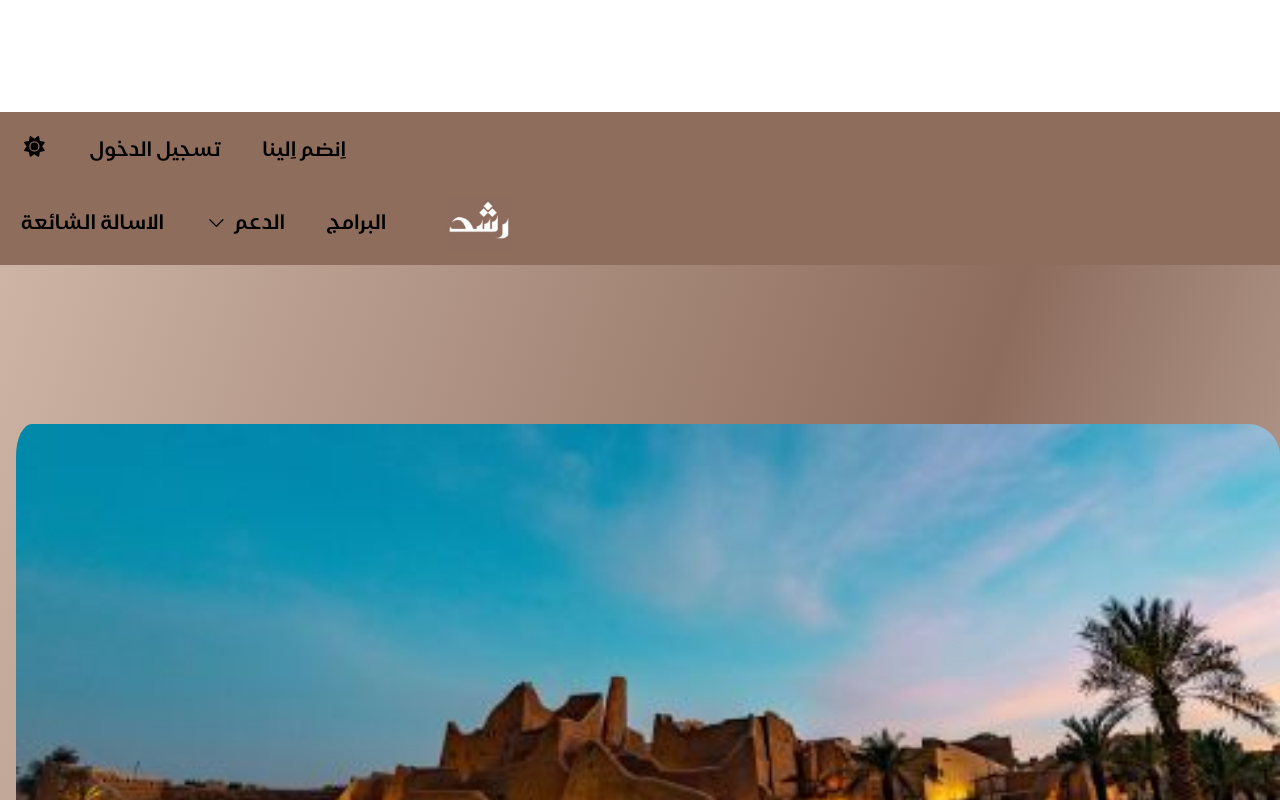
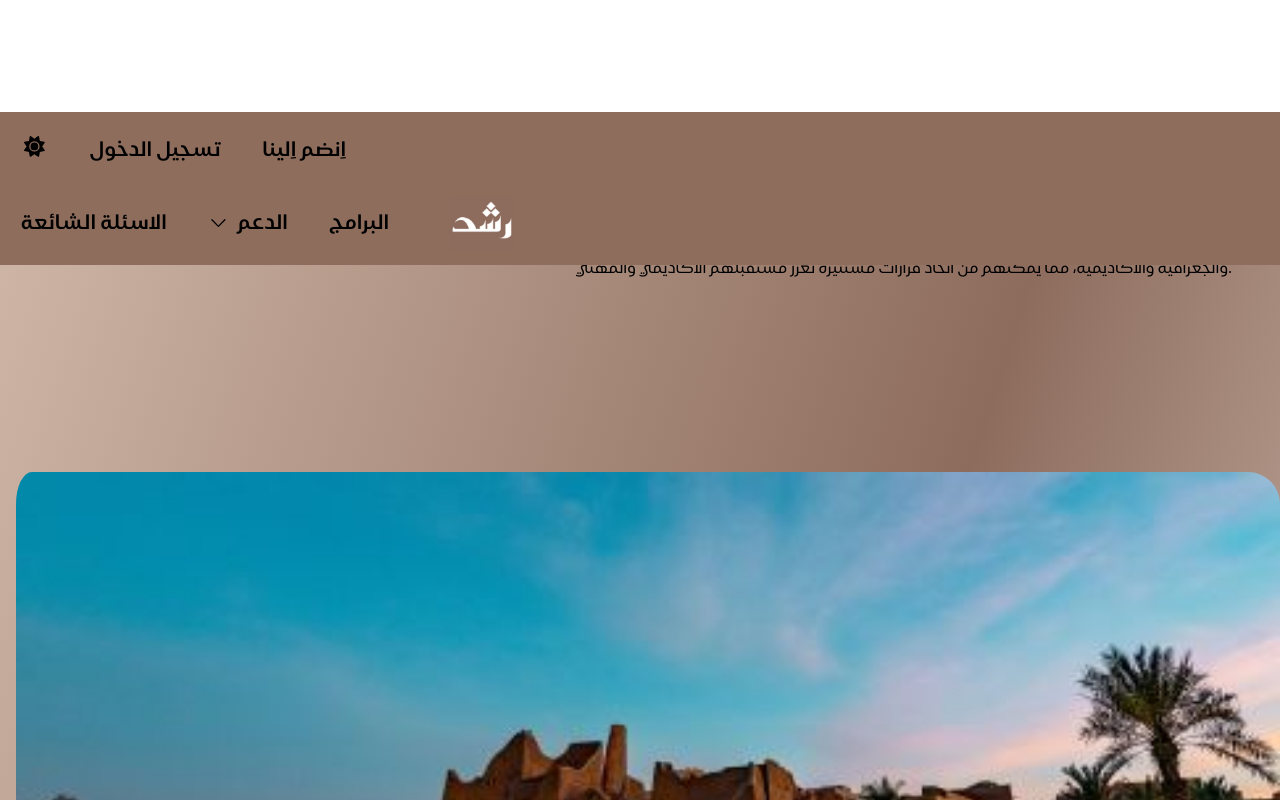
Before and after one commit to Kastarter/Rushd, a React (Vite) app: page / in a window 1280 px wide. Shown: the top 800 px of the page. Built offline with nearby package versions, Linux system fonts and the light colour scheme.

Commit message:
fix bugs in final commit

```diff
--- a/src/component/Hero.jsx
+++ b/src/component/Hero.jsx
@@ -20,12 +20,12 @@ const Hero = () => {
                     initial="hidden"
                     animate="visible"
                      className="pb-15 text-6xl font-thin tracking-tight lg:mt-16
-                    lg:text-8xl" style={{color: "black", paddingLeft: "7rem"}}>ما هو رشد؟</motion.h1>
+                    lg:text-8xl" style={{color: "black", paddingLeft: "7rem", fontSize: "3rem"}}>ما هو رشد؟</motion.h1>
                     <motion.p
                     variants={container(1)}
                     initial="hidden"
                     animate="visible"
-                    style={{marginLeft: "2rem", color: "black", textAlign: "justify", paddingRight: "5rem", marginBottom: "5rem"}}
+                    style={{marginLeft: "2rem", color: "black", textAlign: "right", paddingRight: "3rem", marginBottom: "5rem"}}
                     className="my-2 max-w-xl py-6 font-light">
                     {HERO_CONTENT}
                     </motion.p>
--- a/src/component/Navbar.jsx
+++ b/src/component/Navbar.jsx
@@ -66,7 +66,7 @@ const Navbar = () => {
 	</div>
 
         <div style={{display: "flex"}}>
-          <a href="#" className="links" style={{margin: "1.3rem"}}>الاسالة الشائعة</a>
+          <a href="#" className="links" style={{margin: "1.3rem"}}>الاسئلة الشائعة</a>
           <a href="#" className="links dropdownlist" onClick={toggleDropDown}>
 	    <PiCaretDown style={{marginTop: "0.4rem"}}/> الدعم
 	    <ul id="dropdown" style={{display: "none"}} className="dropdown">
--- a/src/component/NavbarHamburger.jsx
+++ b/src/component/NavbarHamburger.jsx
@@ -46,17 +46,7 @@ const NavbarHamburger = () => {
 	  </li>
 
 	  <li>
-          <a href="#" className="hamburger-links" style={{margin: "1.3rem"}}>الاسالة الشائعة</a>
-	  </li>
-
-	  <li>
-          <a href="#" className="hamburger-links hamburger-dropdownlist" onClick={toggleDropDown}>
-	    <PiCaretDown style={{marginTop: "0.4rem"}}/> الدعم
-	    <Dropdown>
-	      <li style={{borderBottom: "outset", borderBottomColor: "floralwhite"}}><a href="#">قروبات</a></li>
-	      <li style={{borderBottom: "outset", borderBottomColor: "floralwhite"}}><a href="#">ملفات</a></li>
-	    </Dropdown>
-	  </a>
+          <a href="#" className="hamburger-links" style={{margin: "1.3rem"}}>الاسئلة الشائعة</a>
 	  </li>
 
 	  <li>
--- a/src/index.css
+++ b/src/index.css
@@ -270,6 +270,7 @@ input:focus {
 .hamburger-nav {
   font-family: "SF Pro AR Text";
   display: flex;
+  z-index: 9;
   flex-direction: column;
   background: #8E6D5C;
   height: 100vh;
```
Also changed, not shown: 5 other files (tests, documents, lock files or other folders).
